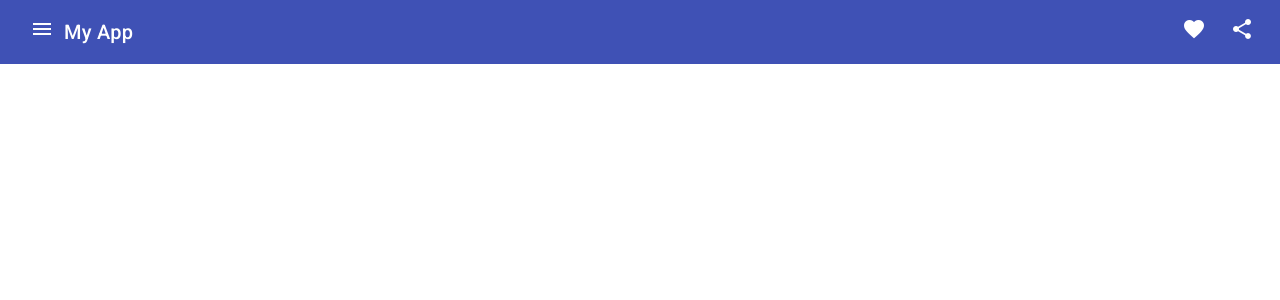
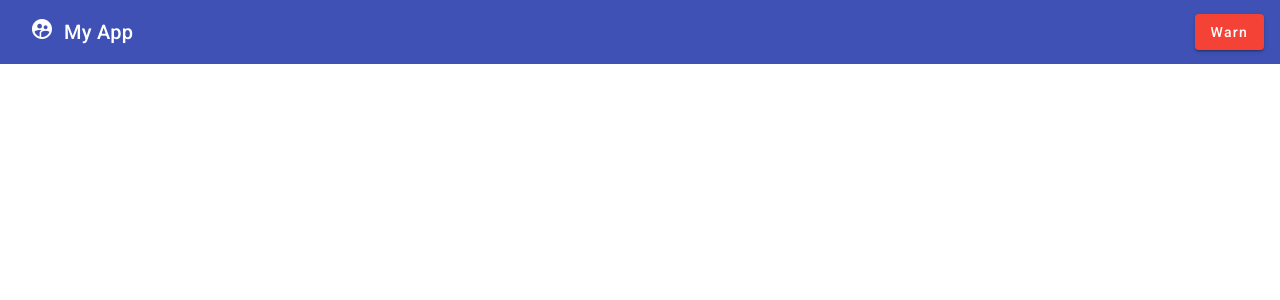
Before and after one commit to Azim-Ahmed/angularCRUD, an Angular app: page / in a window 1280 px wide. Shown: the top 300 px of the page. Built offline with nearby package versions, Linux system fonts and the light colour scheme.

Commit message:
mat-raised-button added

```diff
--- a/src/app/app.component.html
+++ b/src/app/app.component.html
@@ -1,14 +1,9 @@
 
   <mat-toolbar color="primary">
     <button mat-icon-button class="example-icon" aria-label="Example icon-button with menu icon">
-      <mat-icon>menu</mat-icon>
+      <mat-icon>supervised_user_circle</mat-icon>
     </button>
     <span>My App</span>
     <span class="example-spacer"></span>
-    <button mat-icon-button class="example-icon favorite-icon" aria-label="Example icon-button with heart icon">
-      <mat-icon>favorite</mat-icon>
-    </button>
-    <button mat-icon-button class="example-icon" aria-label="Example icon-button with share icon">
-      <mat-icon>share</mat-icon>
-    </button>
+    <button mat-raised-button color="warn">Warn</button>
   </mat-toolbar>
```
